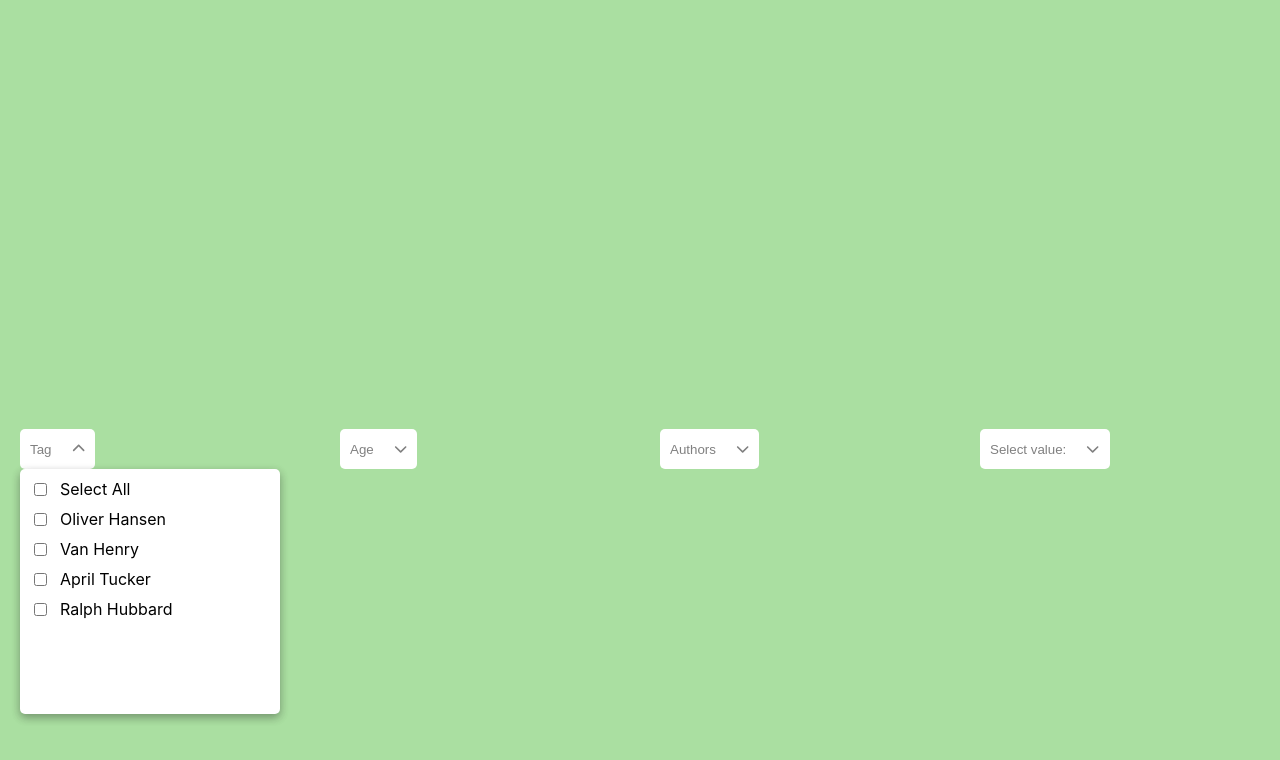
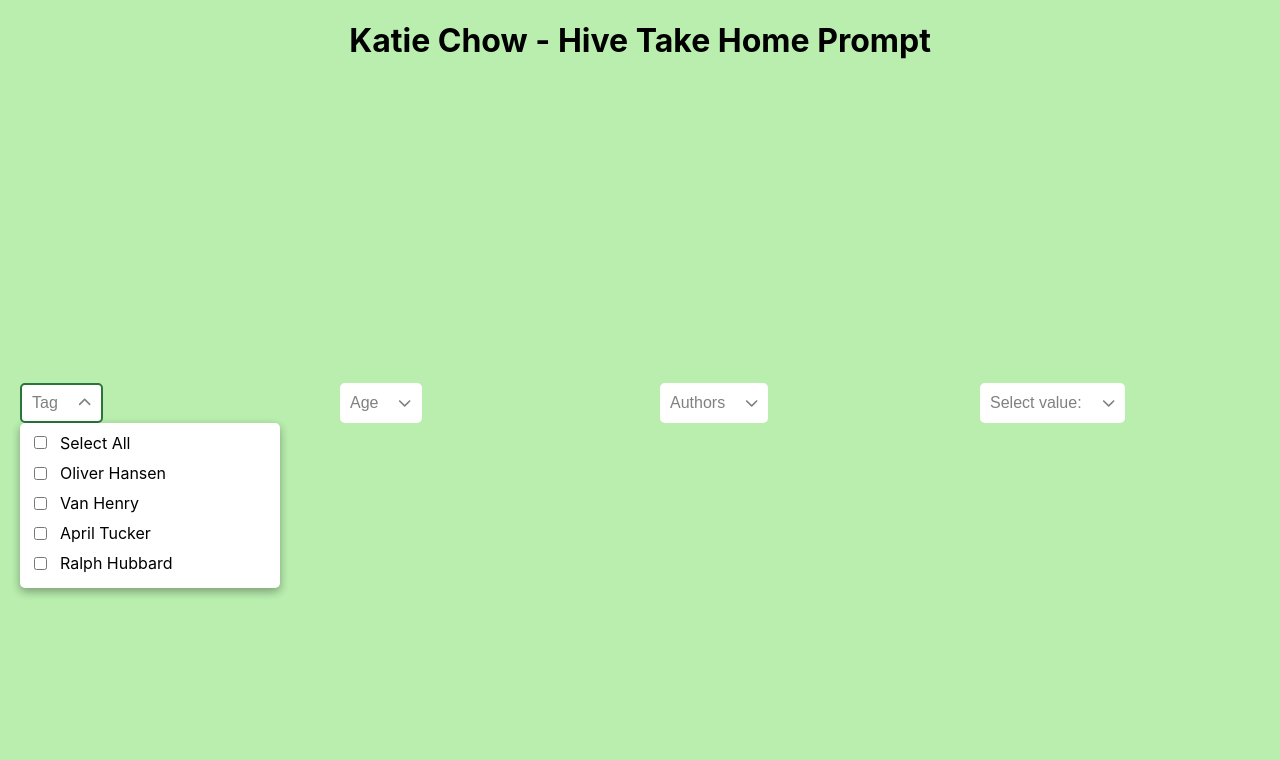
Before and after one commit to kachow4/hive-challenge-app, a React (Create React App) app: page / in a window 1280 px wide. Both pictures are taken after a click on the button "Tag". Shown: the top 760 px of the page. Built offline with nearby package versions, Linux system fonts and the light colour scheme; no server answers.

Commit message:
add edge case to select all
add edge case to select all, added some styling

```diff
--- a/src/App.css
+++ b/src/App.css
@@ -6,5 +6,5 @@
   width: 100vw;
   display: flex;
   justify-content: center;
-  padding-top: 30%;
+  padding: 20% 0;
 }
--- a/src/App.js
+++ b/src/App.js
@@ -29,8 +29,8 @@ const NUMBERS = [{id: 'a', value: 1},
   {id: 's', value: 19},
   {id: 't', value: 20}];
 
-//ARRAY OF 20,000 DATA ENTRIES
-const BIG_ARRAY = Array.apply(null, Array(20000)).map((y, i) => {return i + 1;});
+//ARRAY OF 2,000,000 INDEXES
+const BIG_ARRAY = Array.from({length: 2000000}, (x, i) => i + 1);
 
 function App() {
   const [authorsList, setAuthorsList] = useState([]);
@@ -53,10 +53,11 @@ function App() {
 
   return (
     <div className="App">
+      <h1>Katie Chow - Hive Take Home Prompt</h1>
       <div className='dropdowns'>
-        <DropdownMenu multiSelect={true} options={NAMES} placeholder="Tag"/>
-        <DropdownMenu options={NUMBERS} placeholder="Age"/>
-        <DropdownMenu multiSelect={true} options={authorsList.map(author => { return {id: author._id, value: author.name} })} placeholder='Authors' />
+        <DropdownMenu multiSelect={true} options={NAMES} label="Tag"/>
+        <DropdownMenu options={NUMBERS} label="Age"/>
+        <DropdownMenu multiSelect={true} options={authorsList.map(author => { return {id: author._id, value: author.name} })} label='Authors' />
         <DropdownMenu multiSelect={true} options={BIG_ARRAY.map(num => { return {id: crypto.randomUUID, value: num}})} />
       </div>
     </div>
--- a/src/components/DropdownMenu.css
+++ b/src/components/DropdownMenu.css
@@ -1,5 +1,5 @@
 body {
-    background-color: rgb(170, 223, 161);
+    background-color: rgb(185, 238, 175);
 }
 
 .container {
@@ -33,11 +33,16 @@ body {
     cursor: pointer;
 }
 
+.button-dropdown.active {
+    border: 2px solid rgb(43, 117, 60);
+}
+
 .button-dropdown-text {
-    width: fit-content;
+    width: calc(100% - 20px);
     white-space: nowrap;
     overflow: hidden;
     text-overflow: ellipsis;
+    font-size: 16px;
 }
 
 .list-wrapper {
--- a/src/components/DropdownMenu.js
+++ b/src/components/DropdownMenu.js
@@ -1,24 +1,30 @@
 import React, { useState } from 'react';
 import { FixedSizeList as List } from "react-window";
-import './DropdownMenu.css';
 import { FontAwesomeIcon } from '@fortawesome/react-fontawesome';
 import { faChevronDown, faChevronUp } from '@fortawesome/free-solid-svg-icons';
+import './DropdownMenu.css';
 
-const DropdownMenu = ({multiSelect = false, options, placeholder = "Select value:"}) => {
+const DropdownMenu = ({multiSelect = false, options, label = "Select value:"}) => {
     const [openDropdown, setOpenDropdown] = useState(false); // updates whether or not the dropdown is open or closed
     const [selected, setSelected] = useState([]); // updates which options in the dropdown are selected
 
     // opens and closes the dropdown
-    const handleClick = () => {
+    const handleDropdown = () => {
         setOpenDropdown(!openDropdown);
     }
 
     //handles and updates the list of selected options
     const selectOption = ( option ) => {
         if ( multiSelect ) {
-            selected.includes(option) ?
-                setSelected(prev => prev.filter(o => o !== option)) :
-                setSelected([...selected, option]);
+            if (selected.includes(option)){
+                setSelected(prev => prev.filter(o => o !== option));
+            }
+            else if (selected.length + 1 === options.length) {
+                setSelected(options);
+            }
+            else {
+                setSelected(prev => [...prev, option]);
+            }
         }
         else {
             selected.length === 1 && selected[0] === option ? setSelected([]) : setSelected([option]);
@@ -32,12 +38,14 @@ const DropdownMenu = ({multiSelect = false, options, placeholder = "Select value
 
     return (
         <div className='container'>
-            <div className='label'>{selected.length > 0 && placeholder}</div>
+            <div className='label'>{selected.length > 0 && label}</div>
 
             {/* SINGLE SELECT DROPDOWN */}
             { !multiSelect &&
-                <button className='button-dropdown' onClick={handleClick}>
-                    { selected.length === 0 ? placeholder : selected[0].value }
+                <button className={`button-dropdown ${openDropdown && 'active'}`} onClick={handleDropdown}>
+                    <span className='button-dropdown-text'>
+                        { selected.length === 0 ? label : selected[0].value }
+                    </span>
                     <FontAwesomeIcon icon={ openDropdown ? faChevronUp : faChevronDown}/>
                 </button>
             }
@@ -61,9 +69,9 @@ const DropdownMenu = ({multiSelect = false, options, placeholder = "Select value
             </div>}
 
             {/* MULTI SELECT DROPDOWN */}
-            { multiSelect && <button className='button-dropdown' onClick={handleClick}>
+            { multiSelect && <button className={`button-dropdown ${openDropdown && 'active'}`} onClick={handleDropdown}>
                 <span className='button-dropdown-text'>
-                    { selected.length < 1 ? placeholder : selected.map((option) => (option.value)).join(", ")}
+                    { selected.length < 1 ? label : selected.map((option) => (option.value)).join(", ")}
                 </span>
                 <FontAwesomeIcon icon={ openDropdown ? faChevronUp : faChevronDown}/>
             </button>}
@@ -74,7 +82,7 @@ const DropdownMenu = ({multiSelect = false, options, placeholder = "Select value
                     <div>Select All</div>
                 </div>
                 <List
-                    height={200}
+                    height={options.length > 10 ? 200 : options.length*30}
                     itemCount={options.length}
                     itemSize={30}
                     width={240}
```
